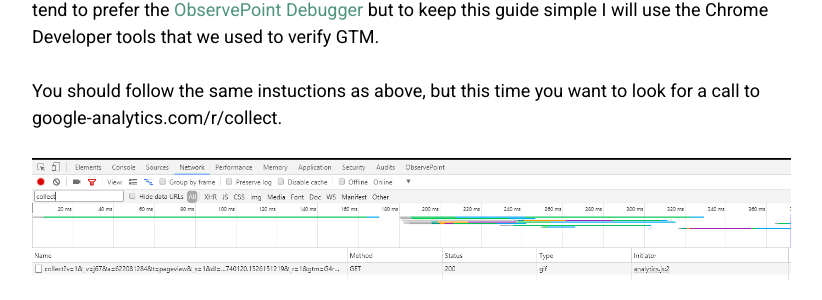
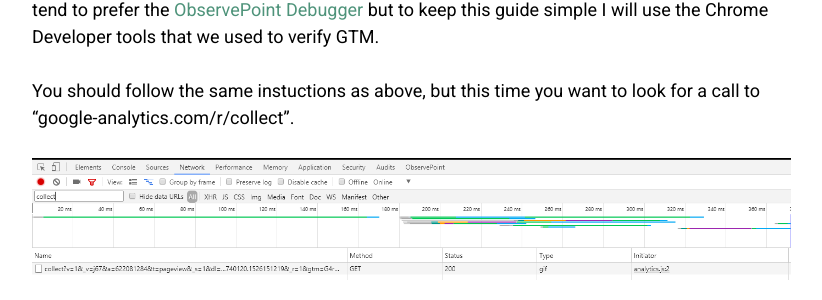
Before and after one commit to gpuskaric/gpuskaric.github.io, a Jekyll site: the page built from _posts/2018-05-12-setting-up-google-tag-manager.md, in a window 1280 px wide and 900 px high, scrolled down 6355 px. Shown: the part 180-480 px from the top of the window, without its empty margins (343-1165 px from the left). Built offline with Jekyll 4.4.1, drawn with Linux system fonts in a browser that asks for light colours; nearby versions of some CDN libraries; some of the changed text lies outside the part shown.

```diff
--- a/_posts/2018-05-12-setting-up-google-tag-manager.md
+++ b/_posts/2018-05-12-setting-up-google-tag-manager.md
@@ -5,8 +5,8 @@ For my first blog post I thought it would be helpful to go over how to set up so
 ## What You'll Need
 
 * a website (duh)
-* a free [google analytics] (https://www.google.com/analytics/) account
-* a free [google tag manager] (https://www.google.com/analytics/tag-manager/) account
+* a free [google analytics](https://www.google.com/analytics/) account
+* a free [google tag manager](https://www.google.com/analytics/tag-manager/) account
 
 ## Google Analytics
 
@@ -96,7 +96,7 @@ Once you've saved your tag and gone back to the container overview page you shou
 
 Just like with verifying GTM, there are a couple tools that you can use to verify your GA tag. I tend to prefer the [ObservePoint Debugger](https://chrome.google.com/webstore/detail/observepoint-tagdebugger/daejfbkjipkgidckemjjafiomfeabemo) but to keep this guide simple I will use the Chrome Developer tools that we used to verify GTM.
 
-You should follow the same instuctions as above, but this time you want to look for a call to google-analytics.com/r/collect.
+You should follow the same instuctions as above, but this time you want to look for a call to "google-analytics.com/r/collect".
 
 ![ga call](/images/ga-call.PNG)
 
```
